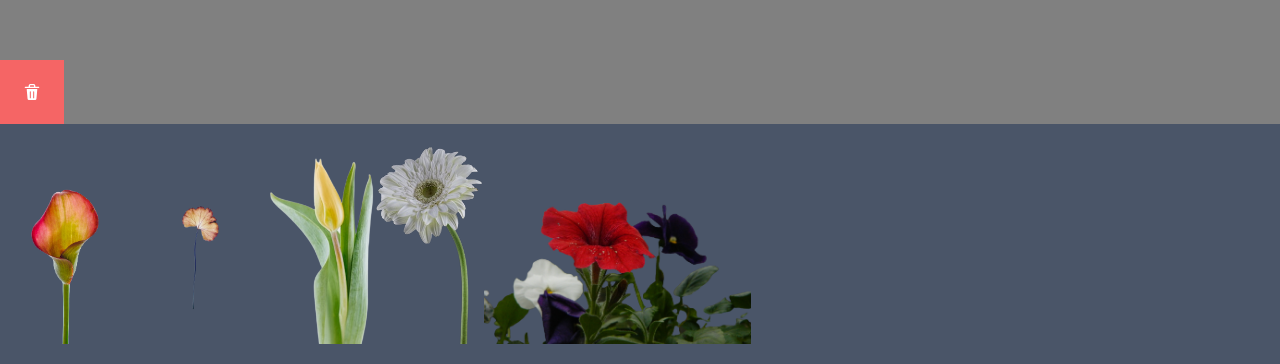
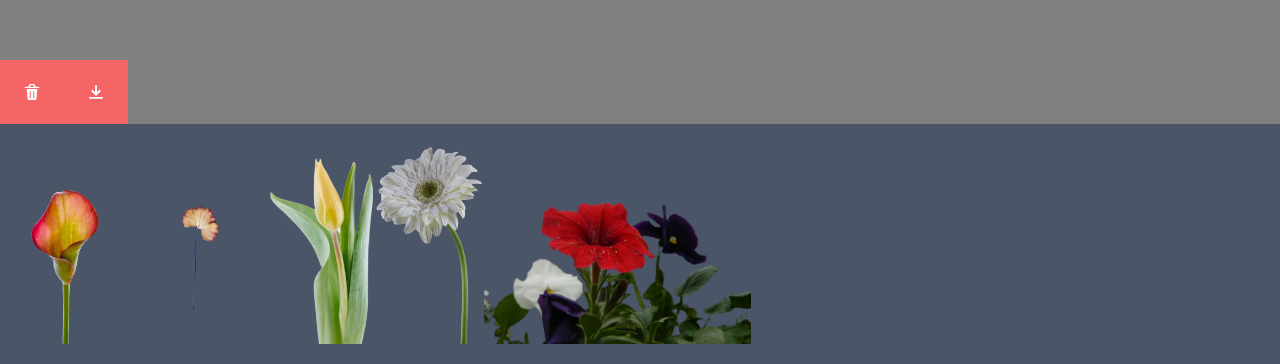
Before and after one commit to lm93547/dnd-exhibition, a React (Vite) app: page / in a window 1280 px wide. Shown: the part 436-800 px from the top of the page. Built offline with nearby package versions, Linux system fonts and the light colour scheme.

Commit message:
add download image func & replace inline components with ExhibitionButtons

```diff
--- a/src/App.tsx
+++ b/src/App.tsx
@@ -1,10 +1,11 @@
 import { useState, DragEvent } from "react";
 import { flowers } from "./data/flowers";
 import DraggableComponent from "./components/Draggable";
-import { DeleteIcon } from "@chakra-ui/icons";
-import { Flex, Image, Tooltip } from "@chakra-ui/react";
 import { Flower, Positions } from "./globals";
 import useSetItemPositions from "./hooks/useSetItemPositions";
+import { Flex, Image } from "@chakra-ui/react";
+import { toJpeg } from "html-to-image";
+import ExhibitionButtons from "./components/ExhibitionButtons";
 
 function App() {
   const [flowerState] = useState<Flower[]>(flowers);
@@ -41,6 +42,17 @@ function App() {
     exhibition: { state: exhibitionState, setExhibitionState },
   });
 
+  const downloadArrangement = (): void => {
+    toJpeg(document.getElementById("exhibitionPanel") as HTMLElement, { quality: 0.95 }).then(
+      function (dataUrl) {
+        var link = document.createElement("a");
+        link.download = `flower-arrangement-${Math.random().toFixed(2)}.jpeg`;
+        link.href = dataUrl;
+        link.click();
+      }
+    );
+  };
+
   return (
     <Flex direction="column" justifyContent="center" alignItems="center">
       <Flex
@@ -54,7 +66,7 @@ function App() {
         scale={1}
       >
         <Flex w="100vw" direction="column" h="100%">
-          <Flex w="100vw" h="100%" overflowX="scroll">
+          <Flex id="exhibitionPanel" w="100vw" h="100%" overflowX="scroll">
             {exhibitionState.map(({ title, imgSource }) => {
               return (
                 <DraggableComponent
@@ -69,17 +81,7 @@ function App() {
               );
             })}
           </Flex>
-          <Tooltip w="fit-content" label="Clear All Items">
-            <Flex
-              _hover={{ bg: "darkgray", cursor: "pointer" }}
-              p={6}
-              bg="red.400"
-              w="fit-content"
-              onClick={clearCanvas}
-            >
-              <DeleteIcon color="white" />
-            </Flex>
-          </Tooltip>
+          <ExhibitionButtons clearCanvas={clearCanvas} downloadArrangement={downloadArrangement} />
         </Flex>
       </Flex>
       <Flex
```
